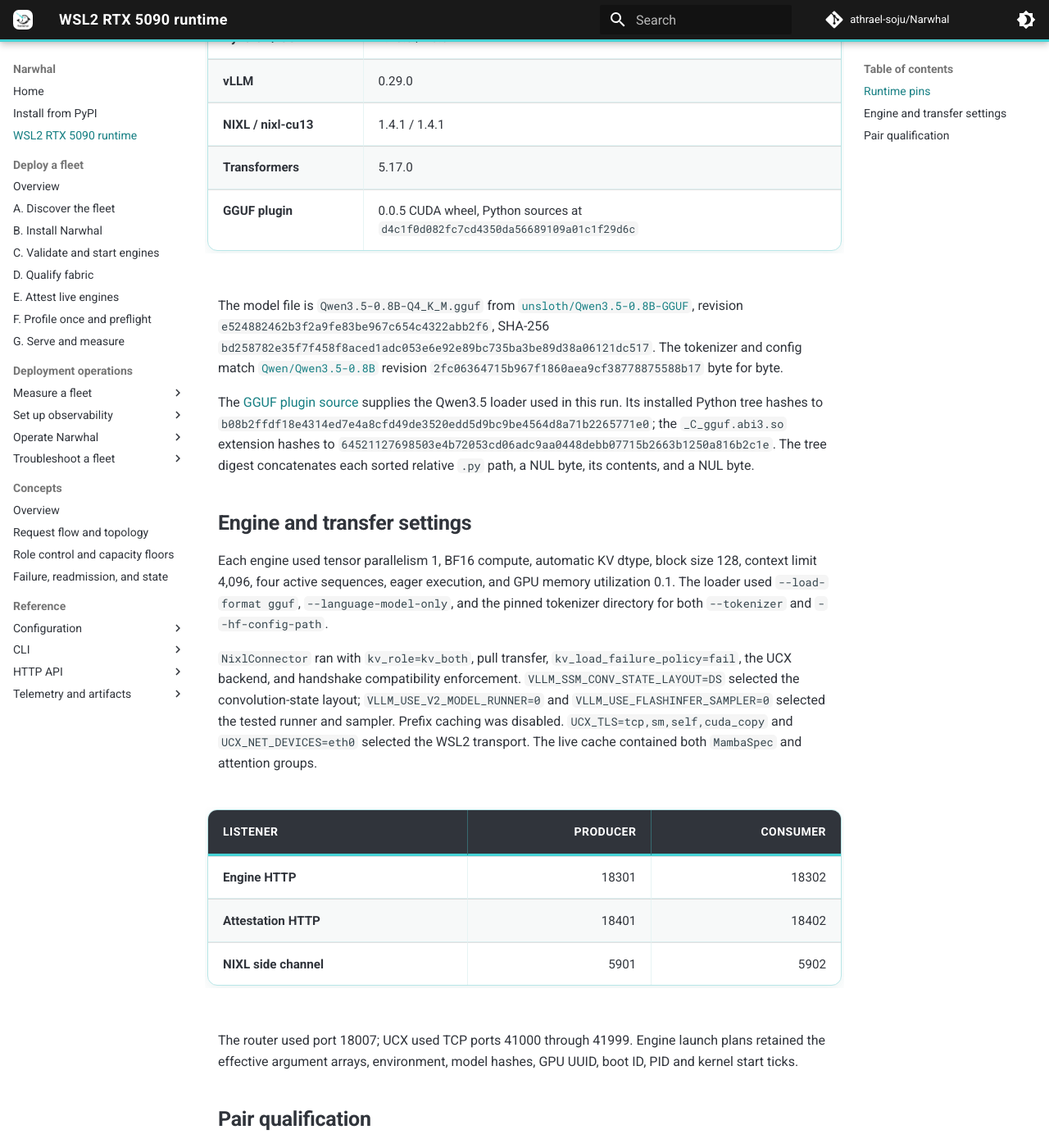
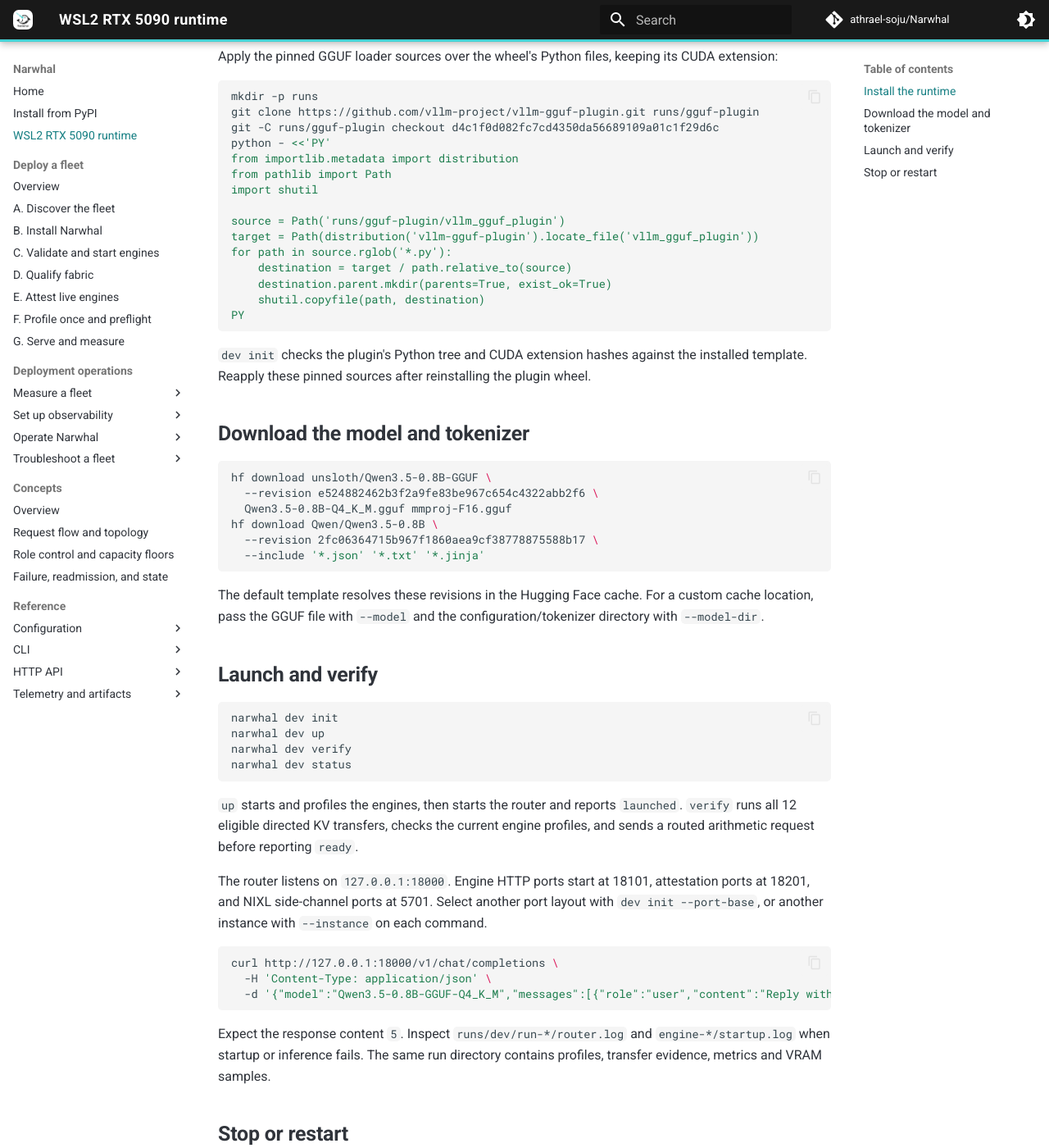
Before and after one commit to athrael-soju/Narwhal, an MkDocs documentation site: the page built from docs/Dev-Runtime.md, in a window 1280 px wide and 1400 px high, scrolled down 684 px. Shown: the whole window at 82% size. Built offline with MkDocs 1.6.1 and Material for MkDocs 9.7.7, drawn with Linux system fonts in a browser that asks for light colours; comment, search, counter and statistics services are not loaded; some of the changed text lies outside the part shown.

Commit message:
docs: make WSL2 runtime page an operator guide

````diff
--- a/docs/Dev-Runtime.md
+++ b/docs/Dev-Runtime.md
@@ -1,95 +1,110 @@
-# WSL2 RTX 5090 runtime
+# Set up the WSL2 GPU runtime
 
-On 25 September 2026, two independent vLLM processes loaded Qwen3.5-0.8B
-Q4_K_M on one RTX 5090, exported its hybrid cache through NIXL, and consumed
-each other's descriptors through Narwhal's preflight. A request through the
-router returned `5` for `2 + 3` in 268 ms. The run used the installed native
-launch and attestation helpers developed in [PR #57](https://github.com/athrael-soju/Narwhal/pull/57).
+Use Ubuntu under WSL2, Python 3.12 and an RTX 5090 with 32 GB VRAM.
+Check GPU access from the WSL2 shell:
 
-## Runtime pins
+```bash
+nvidia-smi --query-gpu=name,memory.total,memory.used,driver_version --format=csv
+uname -r
+```
 
-| Component | Selected version |
-| --- | --- |
-| GPU | NVIDIA GeForce RTX 5090, 32,607 MiB |
-| Windows NVIDIA driver | 616.92 |
-| WSL2 kernel | 6.6.87.2-microsoft-standard-WSL2 |
-| Python | 3.12.3 |
-| PyTorch / CUDA | 2.13.0 / 13.0 |
-| vLLM | 0.29.0 |
-| NIXL / nixl-cu13 | 1.4.1 / 1.4.1 |
-| Transformers | 5.17.0 |
-| GGUF plugin | 0.0.5 CUDA wheel, Python sources at `d4c1f0d082fc7cd4350da56689109a01c1f29d6c` |
+Keep the model, virtual environment and instance directory on the WSL2
+Linux filesystem. The default allocation uses four engines, a 4,096-token
+context limit, four active sequences per engine and a 0.1 vLLM memory
+fraction. Launch checks reserve another 2,048 MiB of free VRAM and enforce
+an aggregate device allowance of 0.5.
 
-The model file is `Qwen3.5-0.8B-Q4_K_M.gguf` from
-[`unsloth/Qwen3.5-0.8B-GGUF`](https://huggingface.co/unsloth/Qwen3.5-0.8B-GGUF/tree/e524882462b3f2a9fe83be967c654c4322abb2f6),
-revision `e524882462b3f2a9fe83be967c654c4322abb2f6`, SHA-256
-`bd258782e35f7f458f8aced1adc053e6e92e89bc735ba3be89d38a06121dc517`.
-The tokenizer and config match
-[`Qwen/Qwen3.5-0.8B`](https://huggingface.co/Qwen/Qwen3.5-0.8B/tree/2fc06364715b967f1860aea9cf38778875588b17)
-revision `2fc06364715b967f1860aea9cf38778875588b17` byte for byte.
+## Install the runtime
 
-The [GGUF plugin source](https://github.com/vllm-project/vllm-gguf-plugin/tree/d4c1f0d082fc7cd4350da56689109a01c1f29d6c)
-supplies the Qwen3.5 loader used in this run. Its installed Python tree hashes
-to `b08b2ffdf18e4314ed7e4a8cfd49de3520edd5d9bc9be4564d8a71b2265771e0`;
-the `_C_gguf.abi3.so` extension hashes to
-`64521127698503e4b72053cd06adc9aa0448debb07715b2663b1250a816b2c1e`.
-The tree digest concatenates each sorted relative `.py` path, a NUL byte,
-its contents, and a NUL byte.
+From the Narwhal checkout:
 
-## Engine and transfer settings
+```bash
+python3.12 -m venv .venv-dev
+source .venv-dev/bin/activate
+python -m pip install .
+python -m pip install 'vllm==0.29.0' 'torch==2.13.0' \
+  'transformers==5.17.0' 'nixl==1.4.1' 'nixl-cu13==1.4.1'
+python -m pip install \
+  'https://github.com/vllm-project/vllm-gguf-plugin/releases/download/v0.0.5/vllm_gguf_plugin-0.0.5-cp310-abi3-manylinux_2_28_x86_64.whl'
+```
 
-Each engine used tensor parallelism 1, BF16 compute, automatic KV dtype,
-block size 128, context limit 4,096, four active sequences, eager execution,
-and GPU memory utilization 0.1. The loader used `--load-format gguf`,
-`--language-model-only`, and the pinned tokenizer directory for both
-`--tokenizer` and `--hf-config-path`.
+Apply the pinned GGUF loader sources over the wheel's Python files,
+keeping its CUDA extension:
 
-`NixlConnector` ran with `kv_role=kv_both`, pull transfer,
-`kv_load_failure_policy=fail`, the UCX backend, and handshake compatibility
-enforcement. `VLLM_SSM_CONV_STATE_LAYOUT=DS` selected the convolution-state
-layout; `VLLM_USE_V2_MODEL_RUNNER=0` and `VLLM_USE_FLASHINFER_SAMPLER=0`
-selected the tested runner and sampler. Prefix caching was disabled.
-`UCX_TLS=tcp,sm,self,cuda_copy` and `UCX_NET_DEVICES=eth0` selected the
-WSL2 transport. The live cache contained both `MambaSpec` and attention groups.
+```bash
+mkdir -p runs
+git clone https://github.com/vllm-project/vllm-gguf-plugin.git runs/gguf-plugin
+git -C runs/gguf-plugin checkout d4c1f0d082fc7cd4350da56689109a01c1f29d6c
+python - <<'PY'
+from importlib.metadata import distribution
+from pathlib import Path
+import shutil
 
-| Listener | Producer | Consumer |
-| --- | ---: | ---: |
-| Engine HTTP | 18301 | 18302 |
-| Attestation HTTP | 18401 | 18402 |
-| NIXL side channel | 5901 | 5902 |
+source = Path('runs/gguf-plugin/vllm_gguf_plugin')
+target = Path(distribution('vllm-gguf-plugin').locate_file('vllm_gguf_plugin'))
+for path in source.rglob('*.py'):
+    destination = target / path.relative_to(source)
+    destination.parent.mkdir(parents=True, exist_ok=True)
+    shutil.copyfile(path, destination)
+PY
+```
 
-The router used port 18007; UCX used TCP ports 41000 through 41999.
-Engine launch plans retained the effective argument arrays, environment,
-model hashes, GPU UUID, boot ID, PID and kernel start ticks.
+`dev init` checks the plugin's Python tree and CUDA extension hashes against
+the installed template. Reapply these pinned sources after reinstalling the
+plugin wheel.
 
-## Pair qualification
+## Download the model and tokenizer
 
-Full preflight checked current profiles and process identities, then sent
-Narwhal's producer request and passed its returned KV descriptor to the
-other process. Each directed transfer incremented the consumer's NIXL
-transfer counter and returned three identified output tokens.
+```bash
+hf download unsloth/Qwen3.5-0.8B-GGUF \
+  --revision e524882462b3f2a9fe83be967c654c4322abb2f6 \
+  Qwen3.5-0.8B-Q4_K_M.gguf mmproj-F16.gguf
+hf download Qwen/Qwen3.5-0.8B \
+  --revision 2fc06364715b967f1860aea9cf38778875588b17 \
+  --include '*.json' '*.txt' '*.jinja'
+```
 
-| Directed path | NIXL transfers | NIXL transfer time |
-| --- | ---: | ---: |
-| Engine 1 → engine 2 | 1 | 179.397 ms |
-| Engine 2 → engine 1 | 1 | 171.475 ms |
+The default template resolves these revisions in the Hugging Face cache.
+For a custom cache location, pass the GGUF file with `--model` and the
+configuration/tokenizer directory with `--model-dir`.
 
-The pair started in 127.9 seconds. Whole-device VRAM was 2,647 MiB before
-launch, reached 10,074 MiB during startup sampling at 500 ms intervals,
-and measured 10,366 MiB after profiling and inference. Teardown stopped
-the recorded router, sidecars and engine process groups and returned
-whole-device use to 2,625 MiB.
+## Launch and verify
 
-The per-engine vLLM fraction reserves 3,260.7 MiB for its internal memory
-accounting; whole-device measurements include CUDA and process overhead.
-Four engines at the observed per-engine increment project roughly 15,438 MiB of
-additional use. The four-engine template therefore allows a 0.5 aggregate
-device fraction (16,303.5 MiB) and checks another 2,048 MiB of free reserve
-before launch. The installed four-engine run in
-[#96](https://github.com/athrael-soju/Narwhal/issues/96) measures that projection.
+```bash
+narwhal dev init
+narwhal dev up
+narwhal dev verify
+narwhal dev status
+```
 
-The retained private bundle is `runs/milestone7/pair-evidence.tar.gz`, with
-launch logs, package identities, tokenizer hashes, cache layouts,
-attestations, profile samples, both directed transfers, router response,
-metrics, VRAM samples and teardown. Results cover one execution of the
-two-engine topology at the settings above.
+`up` starts and profiles the engines, then starts the router and reports
+`launched`. `verify` runs all 12 eligible directed KV transfers, checks the
+current engine profiles, and sends a routed arithmetic request before
+reporting `ready`.
+
+The router listens on `127.0.0.1:18000`. Engine HTTP ports start at 18101,
+attestation ports at 18201, and NIXL side-channel ports at 5701. Select
+another port layout with `dev init --port-base`, or another instance with
+`--instance` on each command.
+
+```bash
+curl http://127.0.0.1:18000/v1/chat/completions \
+  -H 'Content-Type: application/json' \
+  -d '{"model":"Qwen3.5-0.8B-GGUF-Q4_K_M","messages":[{"role":"user","content":"Reply with only the number: 2 + 3 = ?"}],"temperature":0,"max_tokens":32}'
+```
+
+Expect the response content `5`. Inspect `runs/dev/run-*/router.log` and
+`engine-*/startup.log` when startup or inference fails. The same run
+directory contains profiles, transfer evidence, metrics and VRAM samples.
+
+## Stop or restart
+
+```bash
+narwhal dev down
+narwhal dev status
+```
+
+Expect `stopped`. `down` signals the process groups recorded for this
+instance and preserves its logs. Run `up` and `verify` again after changing
+the runtime or restarting an engine so profiles and transfer checks bind
+to the new processes.
````
